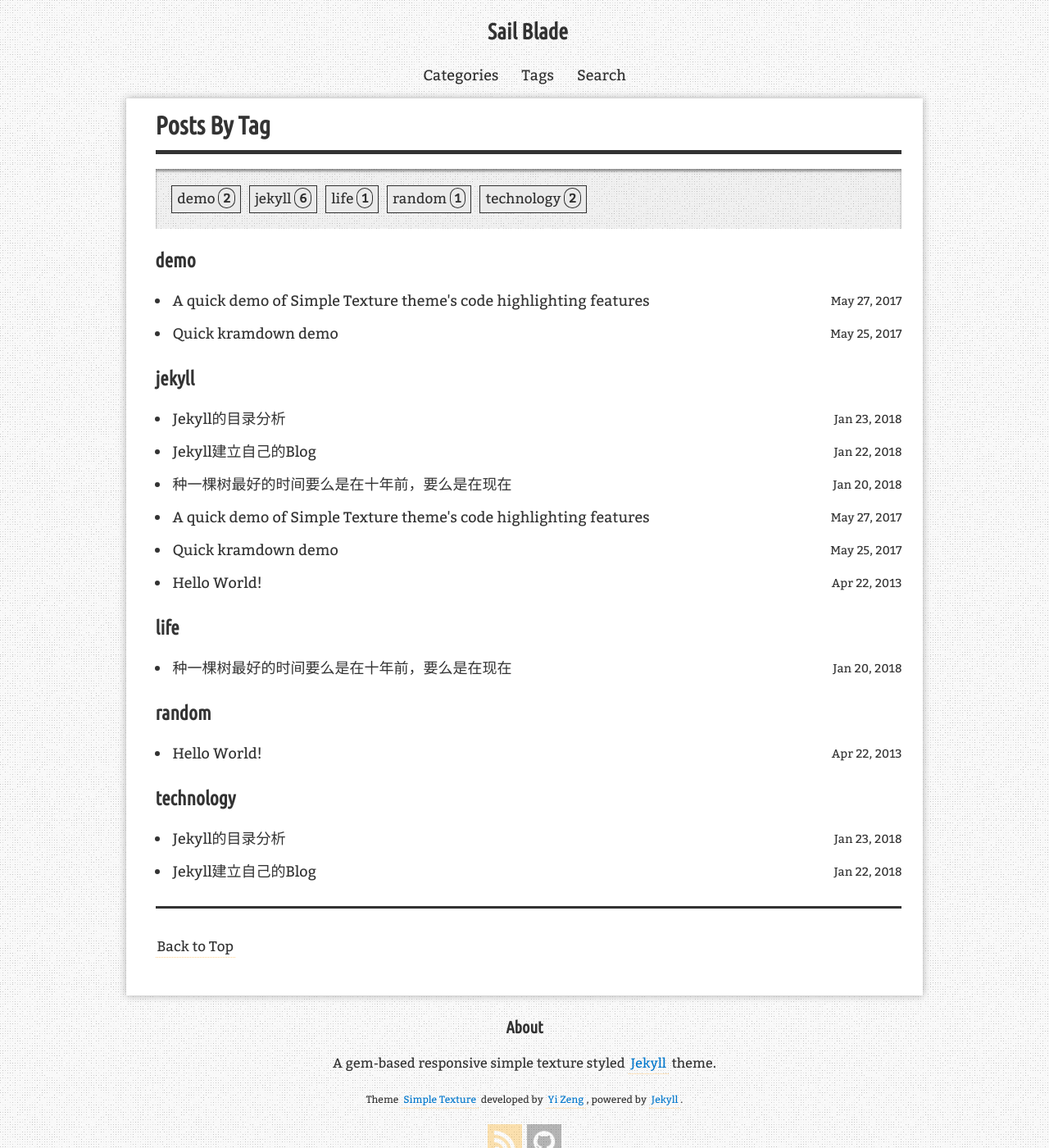
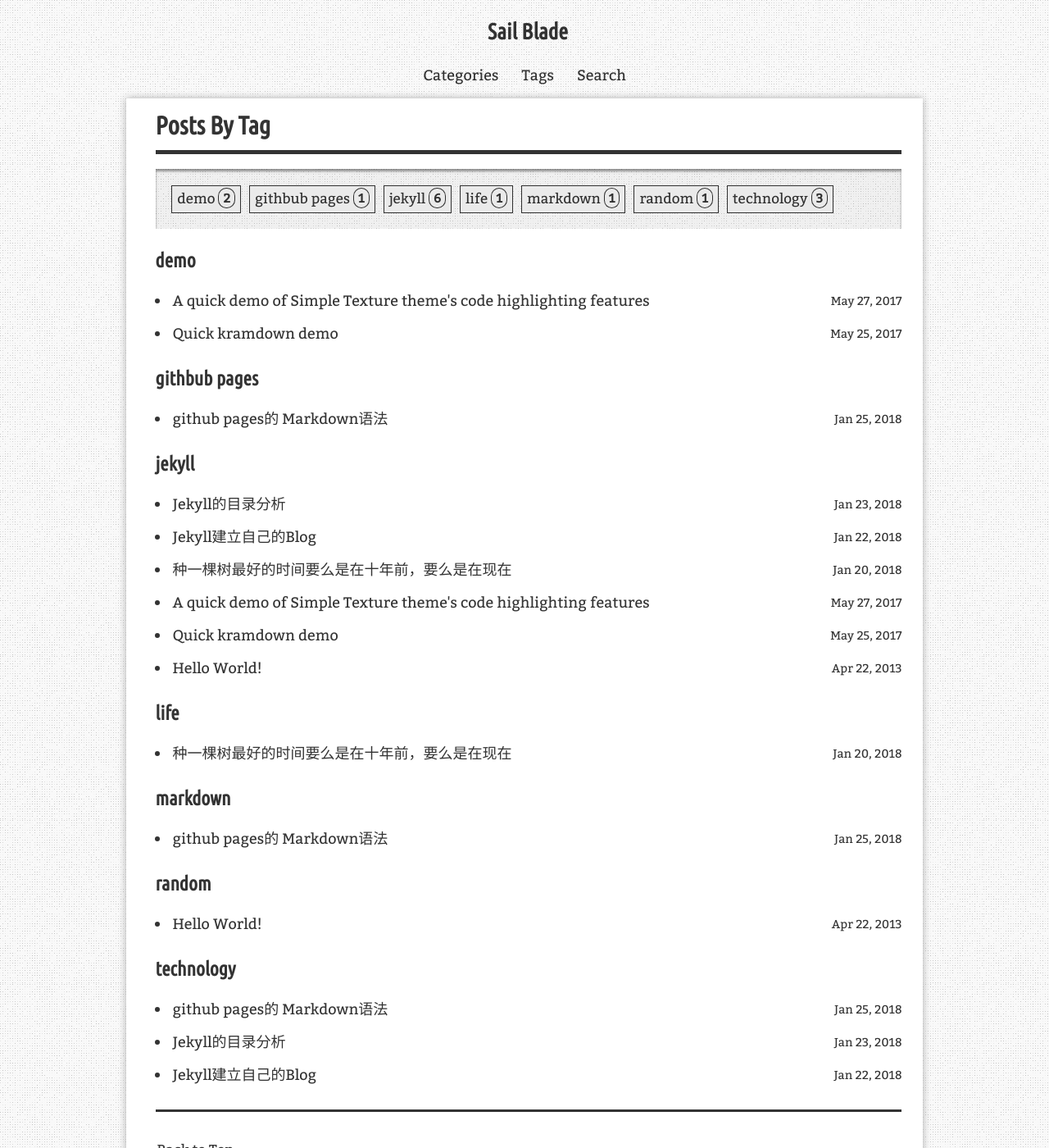
Before and after one commit to SailBlade/sailblade.github.io, a Jekyll site: the page built from blog/tags/index.html, in a window 1280 px wide and 1400 px high. Shown: the whole window at 82% size. Built offline with Jekyll 4.4.1, drawn with Linux system fonts in a browser that asks for light colours; nearby versions of some CDN libraries; comment, search, counter and statistics services are not loaded; some of the changed lines change nothing that is shown.

Commit message:
把markdown 单独分出来一个博客

````diff
--- a/_posts/2018-01-23-technology-Jekyll.md
+++ b/_posts/2018-01-23-technology-Jekyll.md
@@ -59,40 +59,7 @@ home: 配置了主页的标题
 Jekeyll涉及到的语法有三种：
 ## 3.1 Markdown语法  (GitHub方言)
 
-####  插入表格
-| First Header  | Second Header |
-| ------------- | ------------- |
-| Content Cell  | Content Cell  |
-| Content Cell  | Content Cell  |
-
-
-| First Header  | Second Header |
-| ------------- | ------------- |
-| Content Cell  | Content Cell  |
-| Content Cell  | Content Cell  |
-
-注：表格前后都需要空行
-
-
-####  插入图片
-
-> \![alt text\]\(/path/img.jpg "title"\)
-
-####  代码语法高亮显示(GitHub markd 特性语法)
-代码语法高亮显示支持的语言有很多种，最常用的有 \{C, C#，C++, ruby, Python等\}，其余语言可参考 [github 语法高亮](https://github.com/github/linguist/blob/master/lib/linguist/languages.yml)
-
-> \`\`\`ruby
-require 'redcarpet'
-markdown = Redcarpet.new("Hello World!")
-puts markdown.to_html
-\`\`\`
-
-对应高亮显示后的格式如下:
-```ruby
-require 'redcarpet'
-markdown = Redcarpet.new("Hello World!")
-puts markdown.to_html
-```
+ [github 的 Markdown 语法](https://github.com/github/linguist/blob/master/lib/linguist/languages.yml)
 
 ## 3.2 Html
 
--- /dev/null
+++ b/_posts/2018-01-25-technology-Markdown.md
@@ -0,0 +1,48 @@
+---
+layout: post
+title: "github pages的 Markdown语法"
+description: "Build Blog"
+categories: [uncategorized]
+tags: [technology, githbub pages, markdown]
+redirect_from:
+  - /2018/01/25/
+---
+* Kramdown table of contents
+{:toc .toc}
+---
+# github pages的 Markdown语法
+
+####  插入表格
+| First Header  | Second Header |
+| ------------- | ------------- |
+| Content Cell  | Content Cell  |
+| Content Cell  | Content Cell  |
+
+
+| First Header  | Second Header |
+| ------------- | ------------- |
+| Content Cell  | Content Cell  |
+| Content Cell  | Content Cell  |
+
+注：表格前后都需要空行
+
+
+####  插入图片
+
+> \![alt text\]\(/path/img.jpg "title"\)
+
+####  代码语法高亮显示(GitHub markd 特性语法)
+代码语法高亮显示支持的语言有很多种，最常用的有 \{C, C#，C++, ruby, Python等\}，其余语言可参考 [github 语法高亮](https://github.com/github/linguist/blob/master/lib/linguist/languages.yml)
+
+> \`\`\`ruby
+require 'redcarpet'
+markdown = Redcarpet.new("Hello World!")
+puts markdown.to_html
+\`\`\`
+
+对应高亮显示后的格式如下:
+```ruby
+require 'redcarpet'
+markdown = Redcarpet.new("Hello World!")
+puts markdown.to_html
+```
````
